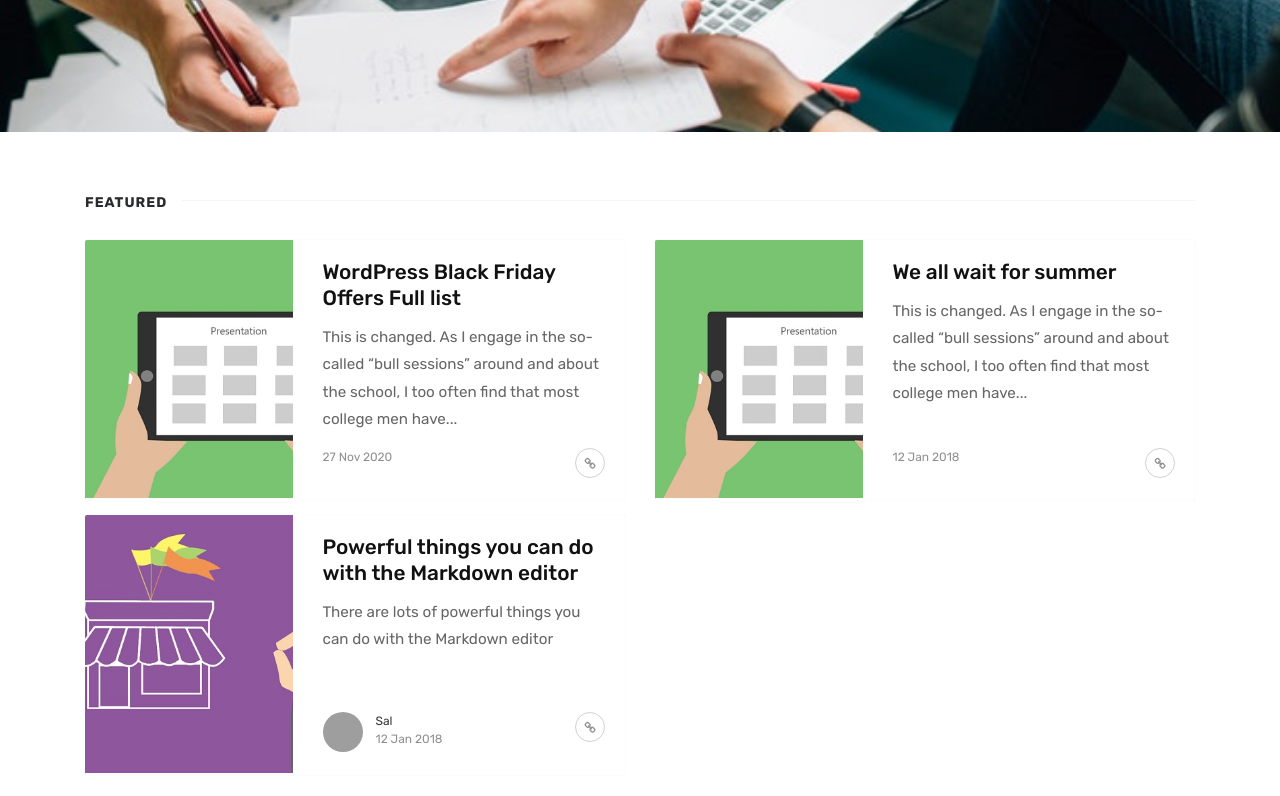
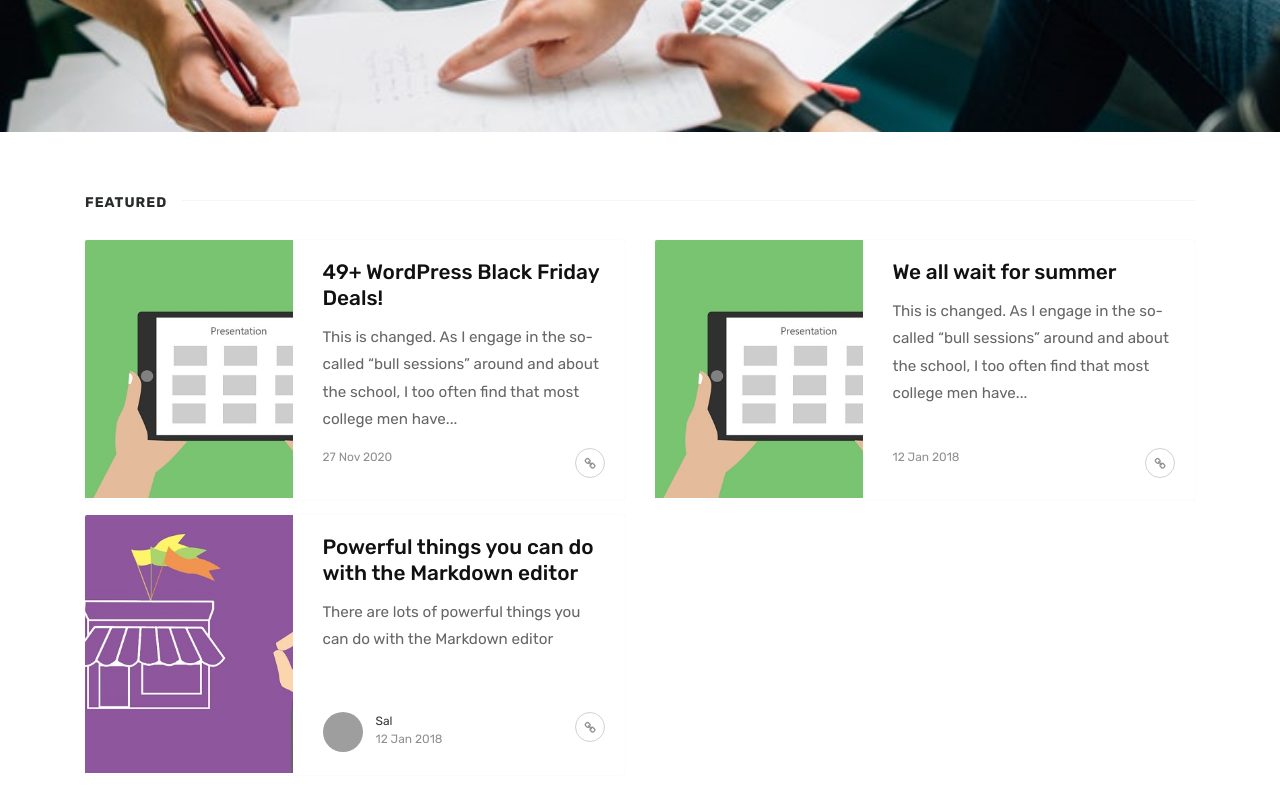
Before and after one commit to launchpartyorg/launchpartyorg.github.io, a Jekyll site: the page built from index.html, in a window 1280 px wide and 900 px high, scrolled down 526 px, cut to the strip 0-796 px from the top of the window. Built offline with Jekyll 4.4.1, drawn with Linux system fonts in a browser that asks for light colours; the list of posts is cut into pages by our own code; comment, search, counter and statistics services are not loaded; grey boxes are pictures that could not be loaded.

Commit message:
Update 2020-11-27-WordPress-black-friday-deals.md

```diff
--- a/_posts/2020-11-27-WordPress-black-friday-deals.md
+++ b/_posts/2020-11-27-WordPress-black-friday-deals.md
@@ -1,6 +1,6 @@
 ---
 layout: post
-title:  "WordPress Black Friday Offers Full list"
+title:  "49+ WordPress Black Friday Deals!"
 categories: [ Black Friday, WordPress, Web Hosting ]
 image: assets/images/1.jpg
 featured: true
```
